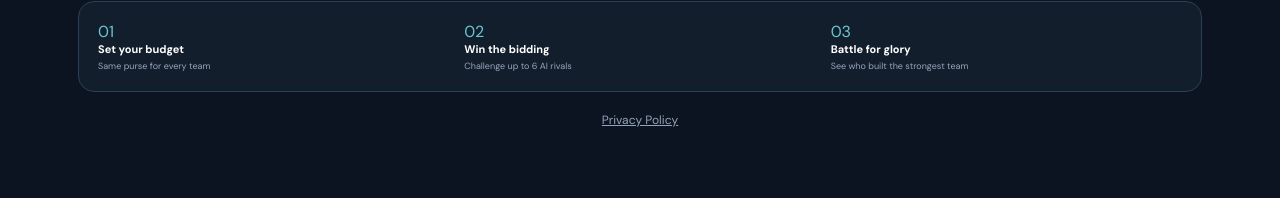
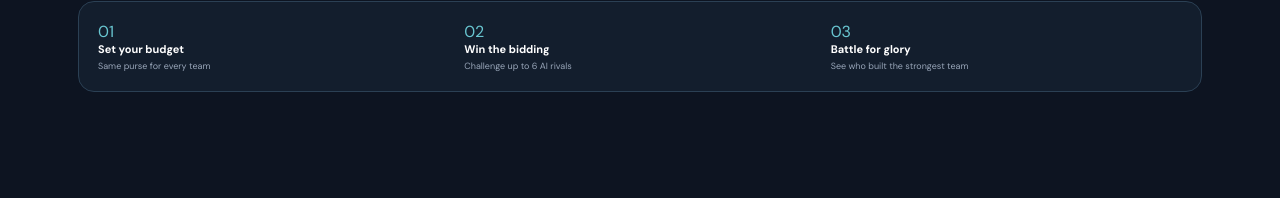
Before and after one commit to Pikapipikachuu/Bid-Baaz, a plain HTML site: page index.html in a window 1280 px wide. Shown: the part 417-615 px from the top of the page. Drawn offline with Linux system fonts and the light colour scheme.

Commit message:
Update index.html

```diff
--- a/index.html
+++ b/index.html
@@ -129,7 +129,7 @@
         Challenge up to 6 AI rivals
        </small>
       </div>
-            <div>
+      <div>
        03
        <b>
         Battle for glory
@@ -138,11 +138,6 @@
         See who built the strongest team
        </small>
       </div>
-     </div>
-     <div style="text-align: center; margin-top: 16px;">
-      <a href="privacy.html" style="color: #94a3b8; font-size: 12px; text-decoration: underline;">
-       Privacy Policy
-      </a>
      </div>
     </section>
     <section class="screen" id="settingsScreen">
```
